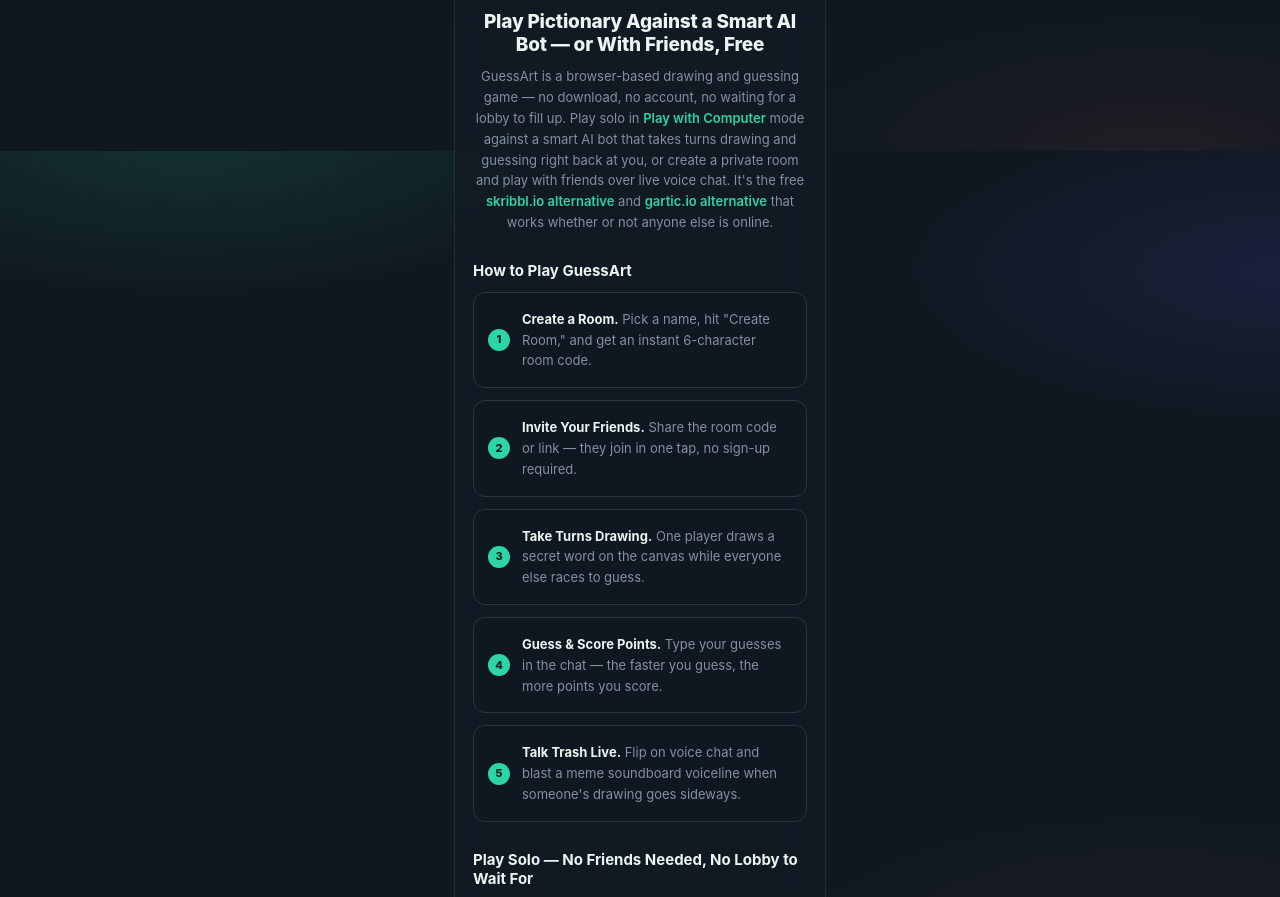
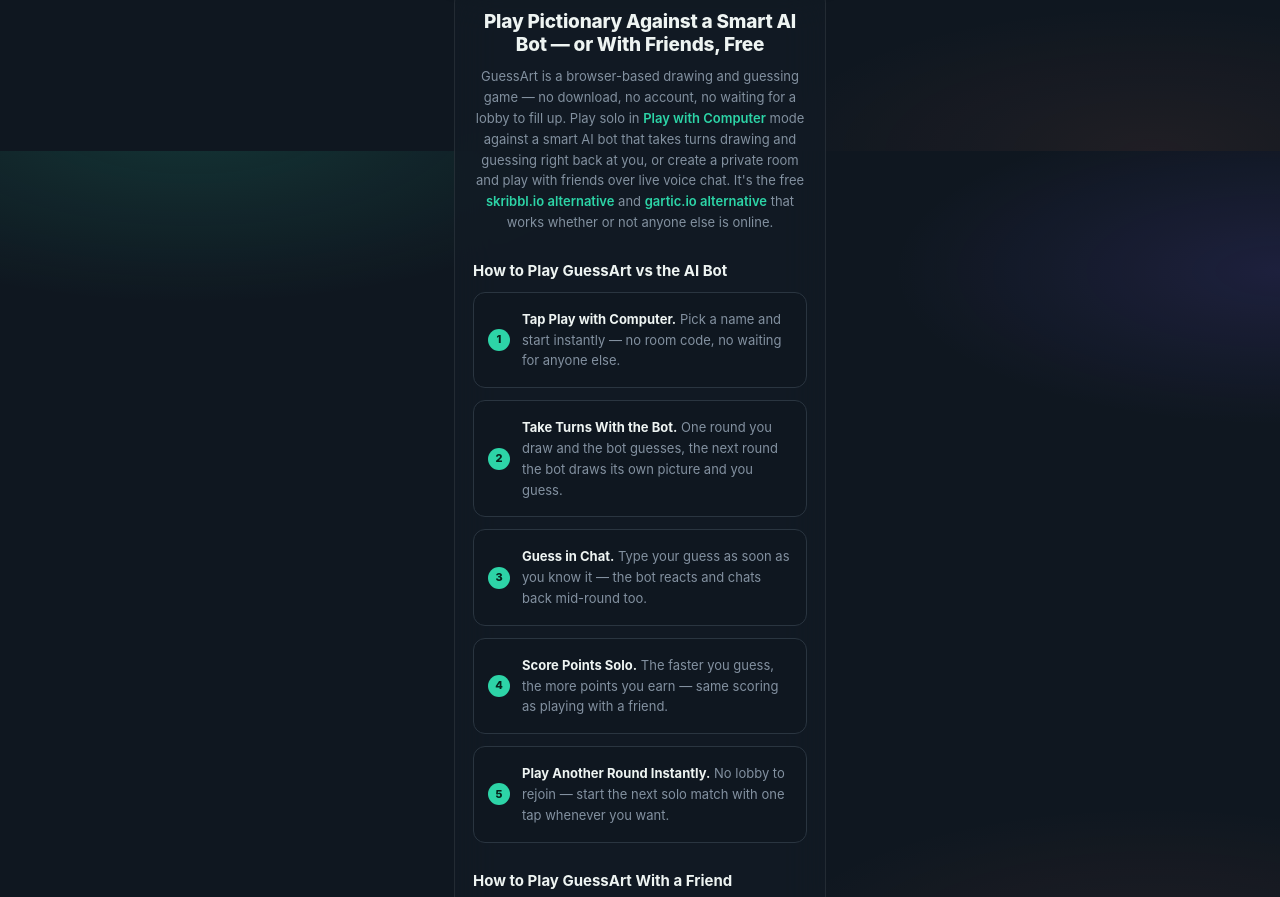
Before and after one commit to Shiva-sainiiii/guessart, a website: page index.html in a window 1280 px wide. Shown: the part 649-1546 px from the top of the page. Drawn offline with Linux system fonts and the light colour scheme.

Commit message:
Extract guessart-fixed.zip via DevOps Agent

```diff
--- a/app.js
+++ b/app.js
@@ -269,13 +269,18 @@ const LangManager = (function setupLang() {
             create a private room and play with friends over live voice chat. It's the free
             <strong>skribbl.io alternative</strong> and <strong>gartic.io alternative</strong>
             that works whether or not anyone else is online.`,
-      howToPlayHeading: 'How to Play GuessArt',
-      step1: '<strong>Create a Room.</strong> Pick a name, hit "Create Room," and get an instant 6-character room code.',
-      step2: '<strong>Invite Your Friends.</strong> Share the room code or link — they join in one tap, no sign-up required.',
-      step3: '<strong>Take Turns Drawing.</strong> One player draws a secret word on the canvas while everyone else races to guess.',
-      step4: '<strong>Guess &amp; Score Points.</strong> Type your guesses in the chat — the faster you guess, the more points you score.',
-      step5: "<strong>Talk Trash Live.</strong> Flip on voice chat and blast a meme soundboard voiceline when someone's drawing goes sideways.",
-      vsBotHeading: 'Play Solo — No Friends Needed, No Lobby to Wait For',
+      howToPlayHeading: 'How to Play GuessArt vs the AI Bot',
+      step1: '<strong>Tap Play with Computer.</strong> Pick a name and start instantly — no room code, no waiting for anyone else.',
+      step2: '<strong>Take Turns With the Bot.</strong> One round you draw and the bot guesses, the next round the bot draws its own picture and you guess.',
+      step3: '<strong>Guess in Chat.</strong> Type your guess as soon as you know it — the bot reacts and chats back mid-round too.',
+      step4: '<strong>Score Points Solo.</strong> The faster you guess, the more points you earn — same scoring as playing with a friend.',
+      step5: '<strong>Play Another Round Instantly.</strong> No lobby to rejoin — start the next solo match with one tap whenever you want.',
+      howToPlayFriendHeading: 'How to Play GuessArt With a Friend',
+      friendStep1: '<strong>Create a Room.</strong> Pick a name, hit "Create Room," and get an instant 6-character room code.',
+      friendStep2: '<strong>Invite Your Friend.</strong> Share the room code or link — they join in one tap, no sign-up required.',
+      friendStep3: '<strong>Take Turns Drawing.</strong> One player draws a secret word on the canvas while the other races to guess.',
+      friendStep4: "<strong>Talk Trash Live.</strong> Flip on voice chat and blast a meme soundboard voiceline when someone's drawing goes sideways.",
+      vsBotHeading: 'Why Play Solo Against the Bot?',
       vsBotBody: `Most Skribbl.io and Gartic.io alternatives only work if you can get a group together.
             GuessArt's <strong>Play with Computer</strong> mode drops that requirement entirely —
             it's a real 1v1 match against a built-in AI bot that draws its own pictures and
@@ -403,13 +408,18 @@ const LangManager = (function setupLang() {
             aur guess bhi karta hai, ya ek private room banao aur dosto ke saath live voice chat pe
             khelo. Ye free <strong>skribbl.io ka alternative</strong> aur <strong>gartic.io ka
             alternative</strong> hai jo tab bhi kaam karta hai jab koi aur online na ho.`,
-      howToPlayHeading: 'GuessArt Kaise Khelein',
-      step1: '<strong>Room Banao.</strong> Naam chuno, "Create Room" dabao, aur turant 6-character room code paao.',
-      step2: '<strong>Apne Dosto Ko Bulao.</strong> Room code ya link share karo — wo ek tap me join ho jaate hain, sign-up ki zaroorat nahi.',
-      step3: '<strong>Baari-Baari Banao.</strong> Ek player canvas par secret word banata hai, baaki sab guess karne ki race karte hain.',
-      step4: '<strong>Guess Karo &amp; Points Kamao.</strong> Chat me apne guess type karo — jitni jaldi guess karoge, utne zyada points milenge.',
-      step5: '<strong>Live Trash Talk Karo.</strong> Voice chat on karo aur jab kisi ki drawing bekar ho jaaye toh meme soundboard voiceline chalao.',
-      vsBotHeading: 'Akele Khelo — Na Kisi Dost Ki Zaroorat, Na Lobby Ka Wait',
+      howToPlayHeading: 'GuessArt Ko AI Bot Ke Against Kaise Khelein',
+      step1: '<strong>Computer Ke Saath Khelo Tap Karo.</strong> Naam chuno aur turant shuru karo — koi room code nahi, kisi aur ka wait nahi.',
+      step2: '<strong>Bot Ke Saath Baari-Baari Khelo.</strong> Ek round tum banate ho aur bot guess karta hai, agle round bot khud apni drawing banata hai aur tum guess karte ho.',
+      step3: '<strong>Chat Me Guess Karo.</strong> Jaise hi pata chale, guess type kar do — bot bhi round ke beech react aur chat karta rehta hai.',
+      step4: '<strong>Akele Points Kamao.</strong> Jitni jaldi guess karoge, utne zyada points milenge — dost ke saath khelne wali hi scoring.',
+      step5: '<strong>Turant Ek Aur Round Khelo.</strong> Koi lobby dubara join nahi karni — jab chaho, ek tap me next solo match shuru karo.',
+      howToPlayFriendHeading: 'GuessArt Ko Dost Ke Saath Kaise Khelein',
+      friendStep1: '<strong>Room Banao.</strong> Naam chuno, "Create Room" dabao, aur turant 6-character room code paao.',
+      friendStep2: '<strong>Apne Dost Ko Bulao.</strong> Room code ya link share karo — wo ek tap me join ho jaate hain, sign-up ki zaroorat nahi.',
+      friendStep3: '<strong>Baari-Baari Banao.</strong> Ek player canvas par secret word banata hai, dusra guess karne ki race karta hai.',
+      friendStep4: '<strong>Live Trash Talk Karo.</strong> Voice chat on karo aur jab kisi ki drawing bekar ho jaaye toh meme soundboard voiceline chalao.',
+      vsBotHeading: 'Bot Ke Against Akele Kyun Khelein?',
       vsBotBody: `Zyadatar Skribbl.io aur Gartic.io alternatives sirf tab kaam karte hain jab tum group
             jama kar sako. GuessArt ka <strong>Computer ke saath khelo</strong> mode is zaroorat ko
             hata deta hai — ye ek real 1v1 match hai ek built-in AI bot ke against, jo khud apni
--- a/index.html
+++ b/index.html
@@ -427,18 +427,28 @@
         </header>
 
         <article class="about-block" aria-labelledby="how-to-play-heading">
-          <h3 id="how-to-play-heading" data-i18n="howToPlayHeading">How to Play GuessArt</h3>
+          <h3 id="how-to-play-heading" data-i18n="howToPlayHeading">How to Play GuessArt vs the AI Bot</h3>
           <ol class="how-to-steps">
-            <li data-i18n-html="step1"><strong>Create a Room.</strong> Pick a name, hit "Create Room," and get an instant 6-character room code.</li>
-            <li data-i18n-html="step2"><strong>Invite Your Friends.</strong> Share the room code or link — they join in one tap, no sign-up required.</li>
-            <li data-i18n-html="step3"><strong>Take Turns Drawing.</strong> One player draws a secret word on the canvas while everyone else races to guess.</li>
-            <li data-i18n-html="step4"><strong>Guess &amp; Score Points.</strong> Type your guesses in the chat — the faster you guess, the more points you score.</li>
-            <li data-i18n-html="step5"><strong>Talk Trash Live.</strong> Flip on voice chat and blast a meme soundboard voiceline when someone's drawing goes sideways.</li>
+            <li data-i18n-html="step1"><strong>Tap Play with Computer.</strong> Pick a name and start instantly — no room code, no waiting for anyone else.</li>
+            <li data-i18n-html="step2"><strong>Take Turns With the Bot.</strong> One round you draw and the bot guesses, the next round the bot draws its own picture and you guess.</li>
+            <li data-i18n-html="step3"><strong>Guess in Chat.</strong> Type your guess as soon as you know it — the bot reacts and chats back mid-round too.</li>
+            <li data-i18n-html="step4"><strong>Score Points Solo.</strong> The faster you guess, the more points you earn — same scoring as playing with a friend.</li>
+            <li data-i18n-html="step5"><strong>Play Another Round Instantly.</strong> No lobby to rejoin — start the next solo match with one tap whenever you want.</li>
+          </ol>
+        </article>
+
+        <article class="about-block" aria-labelledby="how-to-play-friend-heading">
+          <h3 id="how-to-play-friend-heading" data-i18n="howToPlayFriendHeading">How to Play GuessArt With a Friend</h3>
+          <ol class="how-to-steps">
+            <li data-i18n-html="friendStep1"><strong>Create a Room.</strong> Pick a name, hit "Create Room," and get an instant 6-character room code.</li>
+            <li data-i18n-html="friendStep2"><strong>Invite Your Friend.</strong> Share the room code or link — they join in one tap, no sign-up required.</li>
+            <li data-i18n-html="friendStep3"><strong>Take Turns Drawing.</strong> One player draws a secret word on the canvas while the other races to guess.</li>
+            <li data-i18n-html="friendStep4"><strong>Talk Trash Live.</strong> Flip on voice chat and blast a meme soundboard voiceline when someone's drawing goes sideways.</li>
           </ol>
         </article>
 
         <article class="about-block" aria-labelledby="vs-bot-heading">
-          <h3 id="vs-bot-heading" data-i18n="vsBotHeading">Play Solo — No Friends Needed, No Lobby to Wait For</h3>
+          <h3 id="vs-bot-heading" data-i18n="vsBotHeading">Why Play Solo Against the Bot?</h3>
           <p class="about-lede" data-i18n-html="vsBotBody">
             Most Skribbl.io and Gartic.io alternatives only work if you can get a group together.
             GuessArt's <strong>Play with Computer</strong> mode drops that requirement entirely —
```
